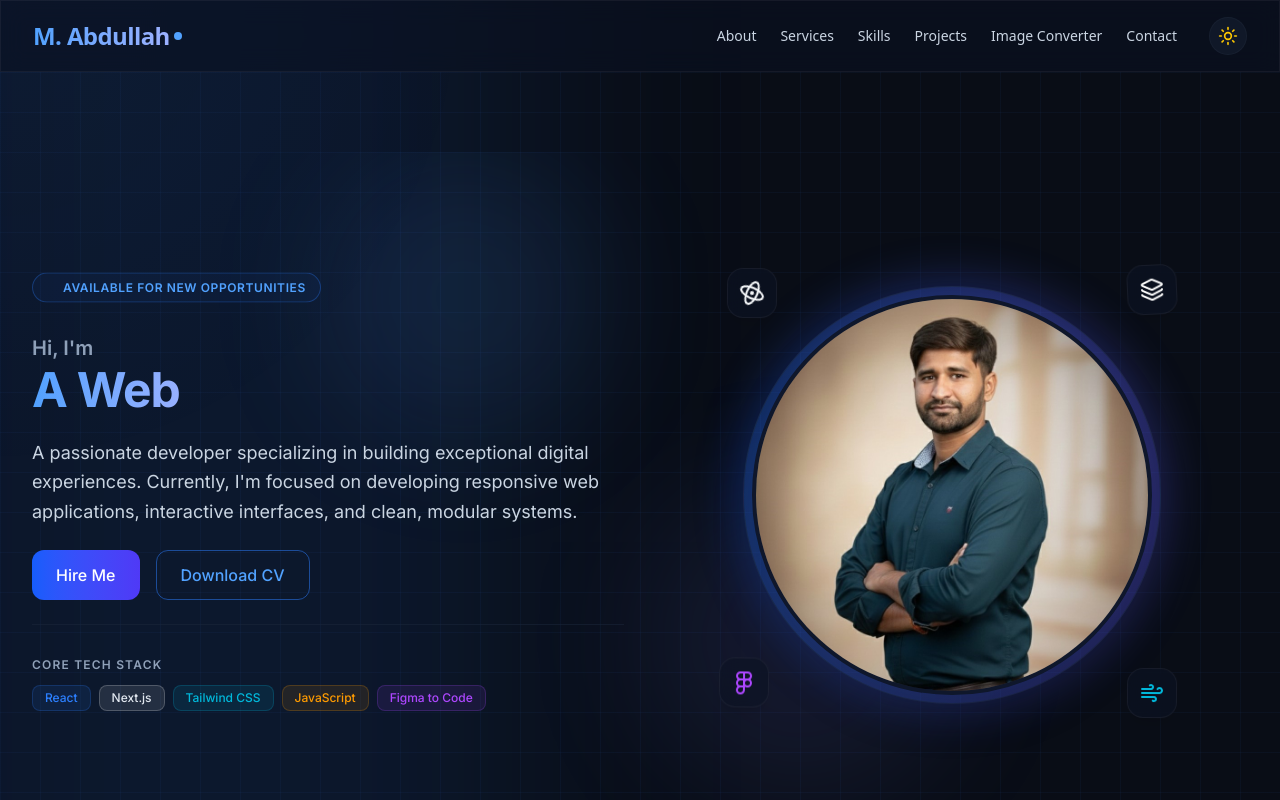
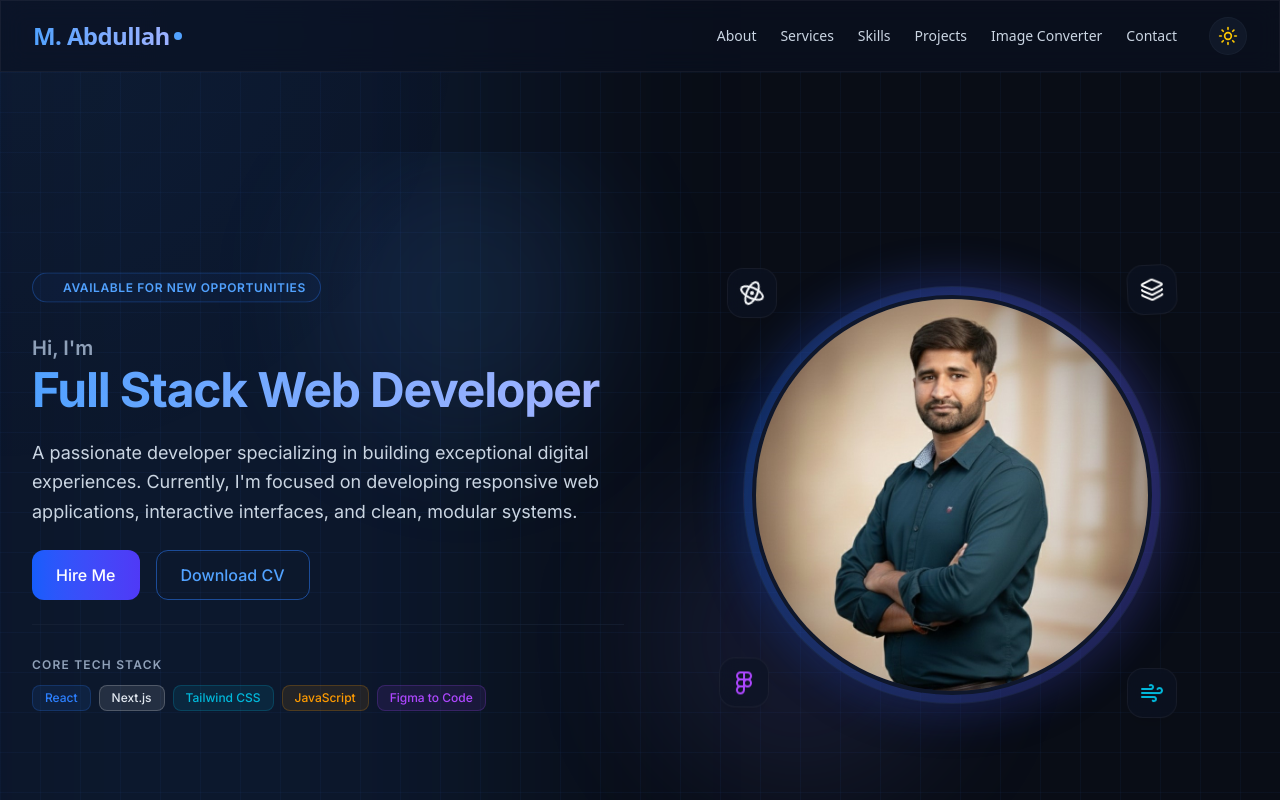
Before and after one commit to abdullahwebdev9176/portfolio-project, a Next.js app: page / in a window 1280 px wide. Shown: the top 800 px of the page. Built offline with nearby package versions, Linux system fonts and the light colour scheme.

Commit message:
feat: add HeroSection and ExperienceTimeline components and update developer profile details

```diff
--- a/components/homeComponents/ExperienceTimeline.jsx
+++ b/components/homeComponents/ExperienceTimeline.jsx
@@ -6,41 +6,34 @@ import { Briefcase, GraduationCap, Calendar, Sparkles } from 'lucide-react'
 const ExperienceTimeline = () => {
   const experiences = [
     {
-      role: "Lead Frontend Developer",
-      company: "Freelance / Remote Contracts",
-      duration: "2024 - Present",
-      desc: "Architecting responsive Next.js apps, leading UI designs from Figma drafts to pixel-perfect code, and optimizing Core Web Vitals to improve search ranking by 30%.",
+      role: "Full Stack Web Developer",
+      company: "Vizz Web Solutions",
+      duration: "2025 - 2026 - Present",
+      desc: "Architecting, developing, and maintaining 150+ full-stack web applications for clients in the marine and yachting industry. Built modern interfaces using React.js, Next.js, Node.js, Express, Redux, Zustand, and Tailwind CSS.",
       icon: <Briefcase className="w-5 h-5 text-blue-500" />
     },
     {
-      role: "Figma to React Expert",
-      company: "Software House Contracts",
-      duration: "2022 - 2024",
-      desc: "Delivered highly interactive dashboard interfaces, integrated custom charting solutions (CSTATS), and implemented robust CSS frameworks (Tailwind, Radix UI) for client projects.",
+      role: "Frontend Developer",
+      company: "Vizz Web Solutions",
+      duration: "2024 - 2025",
+      desc: "Architected responsive web layouts, custom landing pages, and interactive UI components using HTML, CSS, JavaScript, and Bootstrap.",
       icon: <Briefcase className="w-5 h-5 text-indigo-500" />
-    },
-    {
-      role: "Junior Web Developer",
-      company: "Digital Agency",
-      duration: "2021 - 2022",
-      desc: "Developed cross-browser compatible layouts, maintained legacy PHP/WordPress sites, and started migrating core projects to React.js to enhance speeds.",
-      icon: <Briefcase className="w-5 h-5 text-purple-500" />
     }
   ];
 
   const education = [
     {
-      degree: "BS in Computer Science",
-      school: "Comsats University Islamabad",
-      duration: "2020 - 2024",
-      desc: "Specialized in Software Engineering. Led multiple frontend projects in university hackathons and completed studies with a strong emphasis on algorithms, web systems, and databases.",
+      degree: "BS in Computer Science (BSCS)",
+      school: "Virtual University of Pakistan, Islamabad",
+      duration: "2022 - 2025",
+      desc: "Completed Bachelor's degree with specialization in Software Engineering & Web Systems. Focused on algorithms, database management, and modern full-stack web applications.",
       icon: <GraduationCap className="w-5 h-5 text-blue-500" />
     },
     {
-      degree: "FSc in Pre-Engineering",
-      school: "Punjab Group of Colleges",
-      duration: "2018 - 2020",
-      desc: "Studied core engineering disciplines: Mathematics, Physics, and Chemistry. Graduated with top marks and entry to top-tier national IT programs.",
+      degree: "ICS (Intermediate in Computer Science)",
+      school: "Government Islamia College, Chiniot",
+      duration: "2019 - 2021",
+      desc: "Studied Computer Science, Mathematics, and Physics. Built strong foundational programming logic and computer hardware/software concepts.",
       icon: <GraduationCap className="w-5 h-5 text-teal-500" />
     }
   ];
--- a/components/homeComponents/HeroSection.jsx
+++ b/components/homeComponents/HeroSection.jsx
@@ -44,7 +44,7 @@ const HeroSection = () => {
                   sequence={[
                     'Muhammad Abdullah',
                     2000,
-                    'A Web Developer',
+                    'Full Stack Web Developer',
                     2000,
                     'Figma to Code Expert',
                     2000,
```
